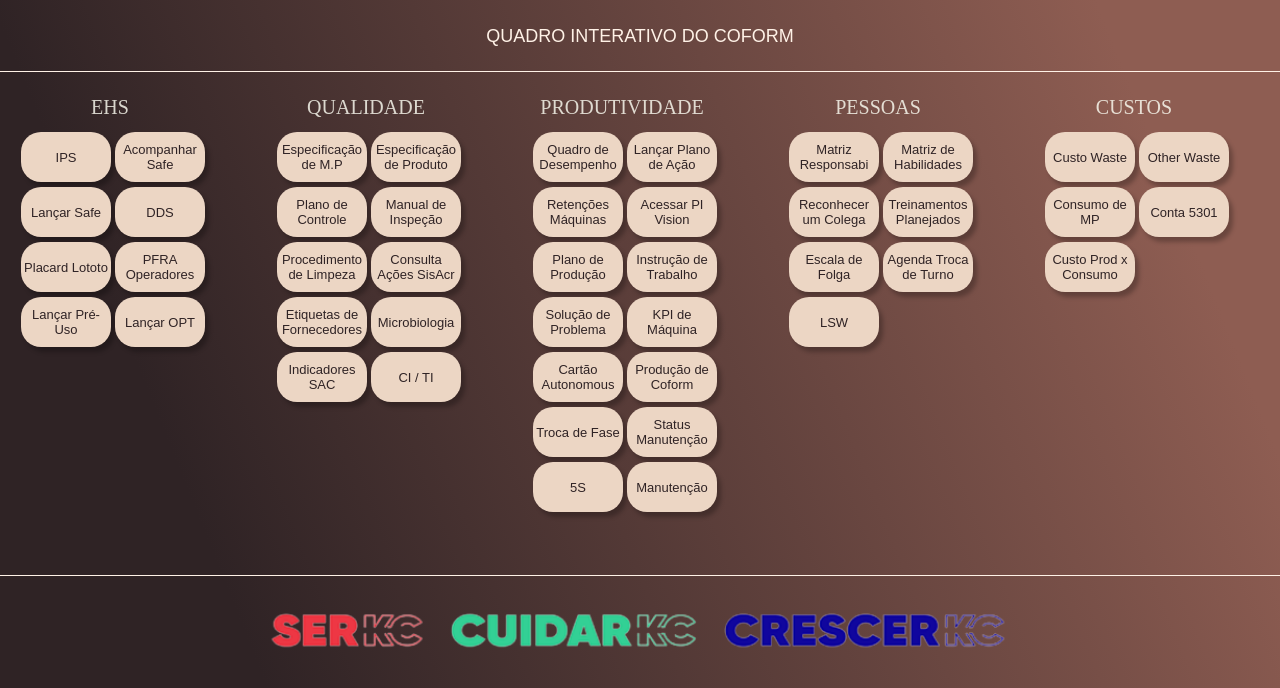
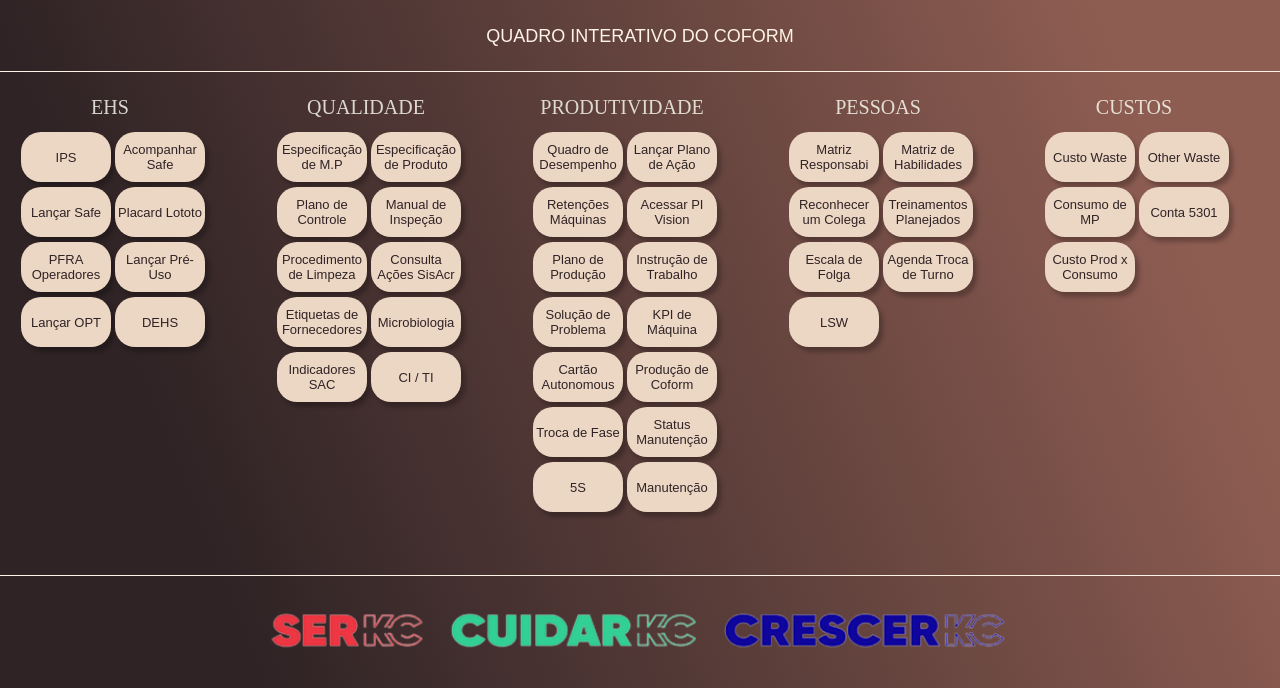
Before and after one commit to l24427/MelhoriaContinua_CM, a plain HTML site: page index.html in a window 1280 px wide. Shown: the part 118-806 px from the top of the page. Drawn offline with Linux system fonts and the light colour scheme.

Commit message:
Update index.html

```diff
--- a/index.html
+++ b/index.html
@@ -49,9 +49,6 @@
                 <a href="https://proact.kcc.com/Login.aspx?acc=kcc&auth=unpw" target="_blank"> <button
                         class="Conteudo-principal-escrito-botao" style="text-decoration:none"
                         target="_blank">Lançar Safe</button></a>
-                <a href="https://kimberlyclark.sharepoint.com/Sites/H945/Suzano/Forms/AllItems.aspx?viewid=c20eff85%2Daf0a%2D4b76%2Dab1f%2D5816f085532c&id=%2FSites%2FH945%2FSuzano%2FSEGURAN%C3%87A%2FDialogo%20de%20Seguran%C3%A7a" target="_blank"> <button
-                        class="Conteudo-principal-escrito-botao" style="text-decoration:none" target="_blank">DDS
-                        </button></a>
                 <a href="" target="_blank"> <button
                         class="Conteudo-principal-escrito-botao" style="text-decoration:none" target="_blank">Placard Lototo
                         </button></a>
@@ -63,6 +60,9 @@
                         </button></a>
                 <a href="https://kimberlyclark.sharepoint.com/Sites/g956/optseguranca" target="_blank"> <button
                         class="Conteudo-principal-escrito-botao" style="text-decoration:none" target="_blank">Lançar OPT
+                        </button></a>
+                <a href="https://kimberlyclark.sharepoint.com/Sites/H945/Suzano/Forms/AllItems.aspx?id=%2FSites%2FH945%2FSuzano%2FSEGURAN%C3%87A%2FDialogo%20de%20Seguran%C3%A7a%20e%20Meio%20Ambiente&viewid=c20eff85%2Daf0a%2D4b76%2Dab1f%2D5816f085532c&ovuser=fee2180b%2D69b6%2D4afe%2D9f14%2Dccd70bd4c737%2Cpaulo%2Ejunior3%40kcc%2Ecom&OR=Teams%2DHL&CT=1743445613509&clickparams=eyJBcHBOYW1lIjoiVGVhbXMtRGVza3RvcCIsIkFwcFZlcnNpb24iOiI0OS8yNTAzMDIwMTAxMCIsIkhhc0ZlZGVyYXRlZFVzZXIiOmZhbHNlfQ%3D%3D"> <button
+                        class="Conteudo-principal-escrito-botao" style="text-decoration:none" target="_blank">DEHS
                         </button></a>
             </div>
 
```
